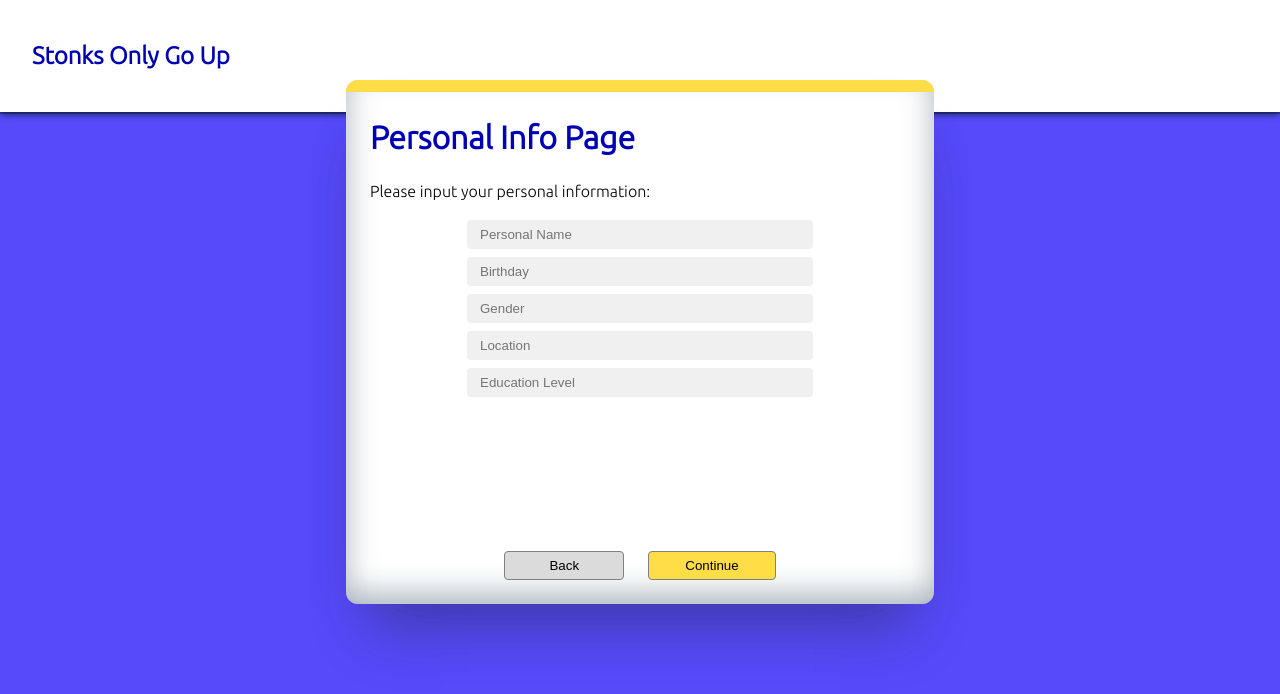
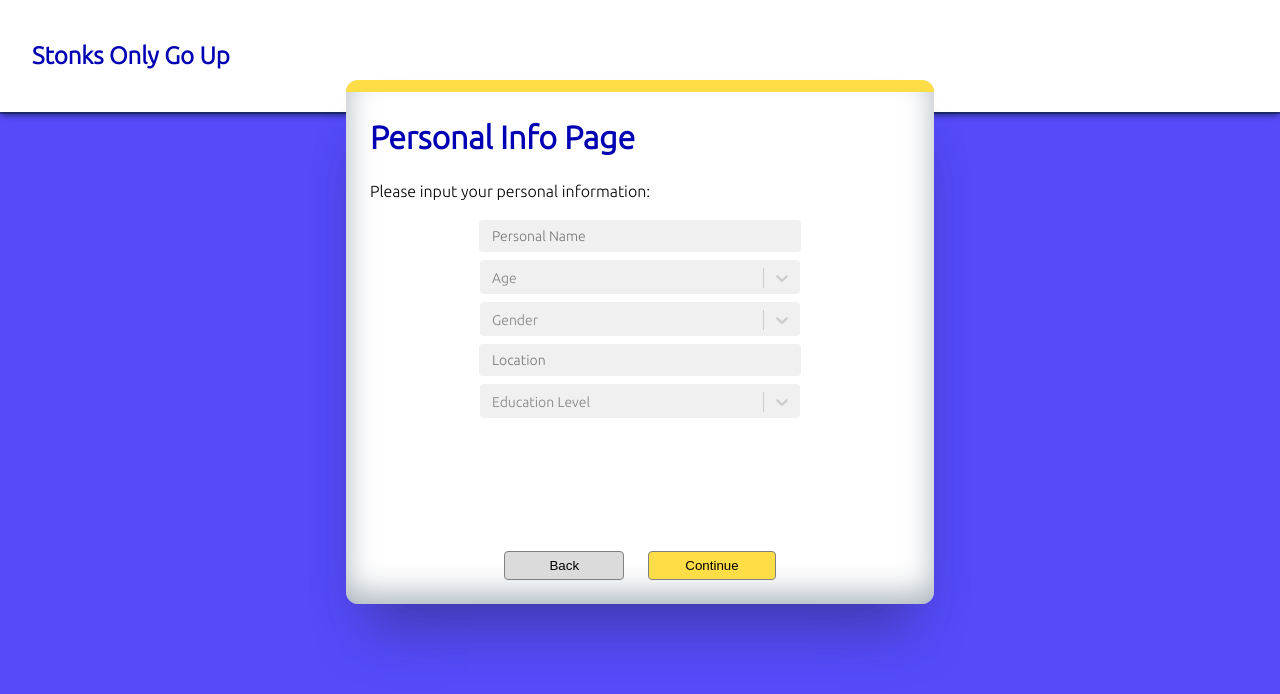
Before and after one commit to giovanniCL/stonks-only-go-up, a React (Create React App) app in the folder stonks-only-go-up/: page /setup/personal-info in a window 1280 px wide. Shown: the top 694 px of the page. Built offline with nearby package versions, Linux system fonts and the light colour scheme.

Commit message:
dropdown selections setup

```diff
--- a/stonks-only-go-up/package.json
+++ b/stonks-only-go-up/package.json
@@ -13,6 +13,7 @@
     "react-icons": "^4.2.0",
     "react-router-dom": "^5.2.0",
     "react-scripts": "4.0.3",
+    "react-select": "^4.3.0",
     "web-vitals": "^1.0.1"
   },
   "scripts": {
--- a/stonks-only-go-up/src/App.css
+++ b/stonks-only-go-up/src/App.css
@@ -8,12 +8,19 @@ body {
   background: rgb(86, 74, 250);
 }
 
+.react-select-input {
+  width: 100%;
+  margin: 4px;
+}
 input {
   background: rgb(240, 240, 240);
   padding: 6px 12px;
   border-radius: 4px;
   border: none;
+  font-family: "Ubuntu", sans-serif;
   border: 1px solid transparent;
+  height: 18px;
+  font-size: 14px;
 }
 input:focus {
   outline: none;
--- /dev/null
+++ b/stonks-only-go-up/src/Components/InlineDesignElements.js
@@ -0,0 +1,47 @@
+// Inline Design Elements
+
+// react-select input
+export const reactSelectInputTheme = (theme) => ({
+    ...theme,
+    colors: {
+        ...theme.colors,
+        primary25: "#e8e8e8",
+        primary: "darkblue",
+        neutral0: "rgb(240, 240, 240);",
+        neutral80: "black",
+    },
+    borderRadius: 4,
+    outline: "none",
+    width: "100%",
+});
+
+export const reactSelectInputStyles = {
+    control: (provided, state) => ({
+        ...provided,
+        boxShadow: "none",
+        border: "none",
+        fontSize: 14,
+        fontFamily: "Ubuntu",
+        margin: 0,
+        height: 34,
+        minHeight: 34
+    }),
+    valueContainer: (provided, state) => ({
+        ...provided,
+        margin: "0",
+        padding: "4px 10px",
+        color: "white",
+    }),
+    multiValue: (provided) => ({
+        ...provided,
+        color: "#713ffe;",
+        background: "#ddd5fb",
+    }),
+    option: (base, state) => ({
+        ...base,
+        fontSize: 14,
+        fontFamily: "Poppins",
+        cursor: "pointer",
+
+    }),
+}
--- /dev/null
+++ b/stonks-only-go-up/src/Components/Lists/AgeList.js
@@ -0,0 +1,13 @@
+// Gender List
+
+// This page just has a list that contains the current values for the user to select
+// from within our profile setup page
+export const ageList = [
+    "Under 18",
+    "18 - 25",
+    "26 - 35",
+    "36 - 45",
+    "46 - 55",
+    "56 - 66",
+    "66+"
+]
--- /dev/null
+++ b/stonks-only-go-up/src/Components/Lists/EducationLevelList.js
@@ -0,0 +1,11 @@
+// Education List
+
+// This page just has a list that contains the current values for the user to select
+// from within our profile setup page
+export const educationLevelList = [
+    "Some High School",
+    "Completed High School",
+    "Some College",
+    "Completed College",
+    "Graduate School"
+]
--- /dev/null
+++ b/stonks-only-go-up/src/Components/Lists/GenderList.js
@@ -0,0 +1,8 @@
+// Gender List
+
+// This page just has a list that contains the current values for the user to select
+// from within our profile setup page
+export const genderList = [
+    "Male",
+    "Female"
+]
--- a/stonks-only-go-up/src/Components/Setup/SetupInterestPage.js
+++ b/stonks-only-go-up/src/Components/Setup/SetupInterestPage.js
@@ -1,6 +1,6 @@
 // General Imports
 import { React, useState } from "react"
-import { interestsList } from "../InterestsList"
+import { interestsList } from "../Lists/InterestsList"
 // Setup Interest Page
 /*
     This page is the THIRD step of the setting up account
--- a/stonks-only-go-up/src/Components/Setup/SetupPersonalInfoPage.js
+++ b/stonks-only-go-up/src/Components/Setup/SetupPersonalInfoPage.js
@@ -1,6 +1,11 @@
 // General Imports
 import { React, useState } from "react"
 import { checkObjectNoProperties } from "../../FunctionBucket"
+import { genderList } from "../Lists/GenderList"
+import { educationLevelList } from "../Lists/EducationLevelList"
+import { ageList } from "../Lists/AgeList"
+import { reactSelectInputTheme, reactSelectInputStyles } from "../InlineDesignElements"
+import Select from 'react-select';
 
 // Setup Personal Info Page
 /*
@@ -12,7 +17,7 @@ const SetupPersonalInfoPage = (props) => {
         if (checkObjectNoProperties(props.setupForm.personalInfo)) {
             return {
                 personalName: "",
-                birthday: "",
+                age: "",
                 gender: "",
                 location: "",
                 educationLevel: "",
@@ -25,6 +30,12 @@ const SetupPersonalInfoPage = (props) => {
     function handleInputChange(e) {
         let inputPersonalFormWorking = { ...inputPersonalForm }
         inputPersonalFormWorking[e.target.name] = e.target.value
+        setPersonalForm(inputPersonalFormWorking)
+    }
+
+    function handleDropdownChange(key, value) {
+        let inputPersonalFormWorking = { ...inputPersonalForm }
+        inputPersonalFormWorking[key] = value.value
         setPersonalForm(inputPersonalFormWorking)
     }
 
@@ -41,21 +52,25 @@ const SetupPersonalInfoPage = (props) => {
                     placeholder="Personal Name"
                     type="text"
                 />
-                <input
-                    name="birthday"
-                    autoComplete="off"
-                    value={inputPersonalForm.birthday}
-                    onChange={handleInputChange}
-                    placeholder="Birthday"
-                    type="text"
+                <Select
+                    className="react-select-input"
+                    theme={reactSelectInputTheme}
+                    onChange={(value) => handleDropdownChange("age", value)}
+                    value={!!inputPersonalForm.age && { label: inputPersonalForm.age, value: inputPersonalForm.age }}
+                    styles={reactSelectInputStyles}
+                    placeholder="Age"
+                    maxMenuHeight={160}
+                    options={ageList.map(ageRange => { return { label: ageRange, value: ageRange } })}
                 />
-                <input
-                    name="gender"
-                    autoComplete="off"
-                    value={inputPersonalForm.gender}
-                    onChange={handleInputChange}
+                <Select
+                    className="react-select-input"
+                    theme={reactSelectInputTheme}
+                    onChange={(value) => handleDropdownChange("gender", value)}
+                    value={!!inputPersonalForm.gender && { label: inputPersonalForm.gender, value: inputPersonalForm.gender }}
+                    styles={reactSelectInputStyles}
                     placeholder="Gender"
-                    type="text"
+                    maxMenuHeight={160}
+                    options={genderList.map(gender => { return { label: gender, value: gender } })}
                 />
                 <input
                     name="location"
@@ -65,13 +80,15 @@ const SetupPersonalInfoPage = (props) => {
                     placeholder="Location"
                     type="text"
                 />
-                <input
-                    name="educationLevel"
-                    autoComplete="off"
-                    value={inputPersonalForm.educationLevel}
-                    onChange={handleInputChange}
+                <Select
+                    className="react-select-input"
+                    theme={reactSelectInputTheme}
+                    onChange={(value) => handleDropdownChange("educationLevel", value)}
+                    value={!!inputPersonalForm.educationLevel && { label: inputPersonalForm.educationLevel, value: inputPersonalForm.educationLevel }}
+                    styles={reactSelectInputStyles}
                     placeholder="Education Level"
-                    type="text"
+                    maxMenuHeight={160}
+                    options={educationLevelList.map(level => { return { label: level, value: level } })}
                 />
             </div>
             <div className="setup-directory">
--- a/stonks-only-go-up/src/SetupDesign.css
+++ b/stonks-only-go-up/src/SetupDesign.css
@@ -107,16 +107,16 @@
   outline: none;
 }
 .setup-personal-info-inputs {
-  width: 100%;
+  width: 320px;
   display: flex;
   flex-direction: column;
   justify-content: center;
   align-items: center;
-  padding: 0;
+  margin: 0 auto;
 }
 .setup-personal-info-inputs > input {
   margin: 4px;
-  width: 320px;
+  width: calc(100% - 24px);
 }
 .interest-list {
   padding: 0;
```
Also changed, not shown: stonks-only-go-up/src/Components/Lists/InterestsList.js (renamed from stonks-only-go-up/src/Components/InterestsList.js), 1 other file (tests, documents, lock files or other folders).
